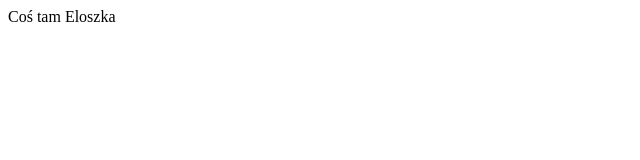
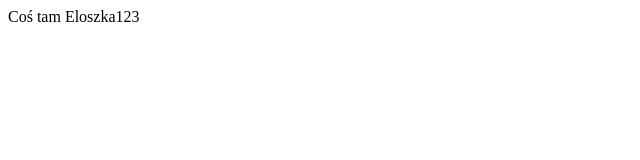
Before and after one commit to dotrek/ZZPGit, a plain HTML site: page index.html in a window 1280 px wide. Shown: the full height of the page, 0-640 px from the left. Drawn offline with Linux system fonts and the light colour scheme.

Commit message:
changed something

```diff
--- a/index.html
+++ b/index.html
@@ -1,5 +1,5 @@
 <head>Coś tam</head>
 
 <body>
-    <p1>Eloszka</p1>
+    <p1>Eloszka123</p1>
 </body>
```
